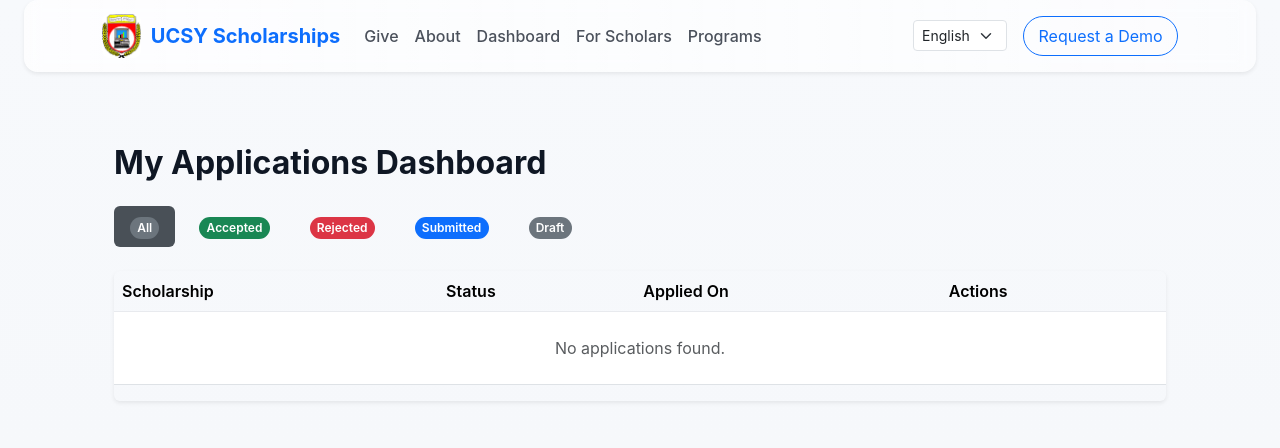
After one commit to SmtTheSE/Scholarship_Announcement_Web, a Django app: page /dashboard/ in a window 1280 px wide. The commit adds this page. Shown: the top 448 px of the page. Run offline with Django 5.2, Linux system fonts and the light colour scheme; a user stored in the database is signed in; data comes from the database, SQL or seed files in the repository; both versions use the stored data as it was after the commit.

Commit message:
Dashboard Adding

```diff
--- a/scholarships/templates/scholarships/admin_dashboard.html
+++ b/scholarships/templates/scholarships/admin_dashboard.html
@@ -53,7 +53,7 @@
                   {% csrf_token %}
                   <div class="d-flex flex-column gap-2">
                     <button type="submit" name="decision" value="accept" class="btn btn-success btn-sm">
-                      ✅ {% trans "Approve" %}
+                       {% trans "Approve" %}
                     </button>
                     <textarea name="reason" class="form-control form-control-sm" rows="2" placeholder="{% trans 'Rejection reason' %}..."></textarea>
                     <button type="submit" name="decision" value="reject" class="btn btn-danger btn-sm">
--- /dev/null
+++ b/scholarships/templates/scholarships/dashboard.html
@@ -0,0 +1,79 @@
+{% extends "base.html" %}
+{% load i18n %}
+
+{% block content %}
+<div class="container py-5">
+    <h2 class="fw-bold mb-4">{% trans "My Applications Dashboard" %}</h2>
+
+    <!-- Filter Tabs -->
+    <ul class="nav nav-pills mb-4" id="statusTabs">
+        {% for status, label, badge in statuses %}
+            <li class="nav-item me-2">
+                <a class="nav-link {% if active_status == status %}active{% endif %}"
+                   href="?status={{ status }}">
+                    <span class="badge rounded-pill bg-{{ badge }}">{{ label }}</span>
+                </a>
+            </li>
+        {% endfor %}
+    </ul>
+
+    <!-- Applications Table -->
+    <div class="table-responsive shadow-sm rounded">
+        <table class="table table-hover align-middle">
+            <thead class="table-light">
+                <tr>
+                    <th>{% trans "Scholarship" %}</th>
+                    <th>{% trans "Status" %}</th>
+                    <th>{% trans "Applied On" %}</th>
+                    <th>{% trans "Actions" %}</th>
+                </tr>
+            </thead>
+            <tbody>
+                {% for app in applications %}
+                    <tr>
+                        <td class="fw-medium">{{ app.scholarship.title }}</td>
+                        <td>
+                            {% if app.status == "accepted" %}
+                                <span class="badge bg-success">{% trans "Accepted" %}</span>
+                            {% elif app.status == "rejected" %}
+                                <span class="badge bg-danger">{% trans "Rejected" %}</span>
+                            {% elif app.status == "submitted" %}
+                                <span class="badge bg-primary">{% trans "Submitted" %}</span>
+                            {% elif app.status == "draft" %}
+                                <span class="badge bg-warning text-dark">{% trans "Draft" %}</span>
+                            {% else %}
+                                <span class="badge bg-secondary">{% trans "Unknown" %}</span>
+                            {% endif %}
+                        </td>
+                        <td>{{ app.created_at|date:"M d, Y" }}</td>
+                        <td>
+                            <a href="{% url 'scholarships:detail' app.scholarship.id %}"
+                               class="btn btn-sm btn-outline-dark">
+                               {% trans "View" %}
+                            </a>
+                        </td>
+                    </tr>
+                {% empty %}
+                    <tr>
+                        <td colspan="4" class="text-center text-muted py-4">
+                            {% trans "No applications found." %}
+                        </td>
+                    </tr>
+                {% endfor %}
+            </tbody>
+        </table>
+    </div>
+</div>
+
+<style>
+    /* Softer active tab style */
+    .nav-pills .nav-link.active {
+        background-color: #495057;
+    }
+    /* Hover: subtle darkening, no bright blue */
+    .nav-pills .nav-link:hover {
+        background-color: #e9ecef;
+        color: #212529;
+    }
+</style>
+{% endblock %}
--- a/scholarships/urls.py
+++ b/scholarships/urls.py
@@ -1,13 +1,16 @@
 from django.urls import path
 from . import views
+
 
 app_name = 'scholarships'
 
 urlpatterns = [
-    path('', views.home, name='home'),  # 👈 homepage view
+    path('', views.home, name='home'),  #  homepage view
     path('logout/', views.logout_view, name='logout'),
+    path('dashboard/', views.dashboard, name='dashboard'),
     path('types/', views.TypeListView.as_view(), name='type_list'),
     path('type/<int:pk>/', views.ScholarshipListView.as_view(), name='list_by_type'),
     path('program/<int:pk>/', views.ScholarshipDetailView.as_view(), name='detail'),
+    path('dismiss-rejection-notice/', views.dismiss_rejection_notice, name='dismiss_rejection_notice'),
     path('review/<int:app_id>/', views.review_application, name='review_application')
 ]
--- a/scholarships/views.py
+++ b/scholarships/views.py
@@ -5,10 +5,12 @@ from django.contrib.auth import login, logout
 from django.contrib.auth.forms import AuthenticationForm, UserCreationForm
 from django.contrib.auth.decorators import login_required
 from django.contrib import messages
-from django.utils.decorators import method_decorator
-from django.views.decorators.http import require_POST
+from django.core.paginator import Paginator
+from django.template.loader import render_to_string
 from .models import ScholarshipType, Scholarship, Application
 from .forms import ApplicationForm
+from django.views.decorators.http import require_POST
+from django.http import JsonResponse
 
 def home(request):
     form_type = request.POST.get('form_type', '')
@@ -142,6 +144,31 @@ class ScholarshipDetailView(View):
             'application': application,
         })
 
+@login_required
+def dashboard(request):
+    # Get all applications for logged-in user
+    applications = Application.objects.filter(user=request.user).select_related('scholarship')
+
+    # Filtering logic
+    status = request.GET.get('status')
+    if status and status != "all":
+        applications = applications.filter(status=status)
+
+    # Define status tabs in one place
+    statuses = [
+        ('all', 'All', 'secondary'),
+        ('accepted', 'Accepted', 'success'),
+        ('rejected', 'Rejected', 'danger'),
+        ('submitted', 'Submitted', 'primary'),
+        ('draft', 'Draft', 'secondary'),
+    ]
+
+    return render(request, 'scholarships/dashboard.html', {
+        'applications': applications,
+        'statuses': statuses,
+        'active_status': status or 'all',
+    })
+
 
 @login_required
 @require_POST
@@ -179,3 +206,8 @@ def review_application(request, app_id):
 
     application.save()
     return redirect('scholarships:home')
+
+@require_POST
+def dismiss_rejection_notice(request):
+    request.session['dismissed_rejection'] = True
+    return JsonResponse({'status': 'ok'})
--- a/templates/base.html
+++ b/templates/base.html
@@ -28,7 +28,9 @@
         <ul class="navbar-nav me-auto mb-2 mb-lg-0 align-items-lg-center">
           <li class="nav-item"><a class="nav-link" href="#">{% trans "Give" %}</a></li>
           <li class="nav-item"><a class="nav-link" href="#">{% trans "About" %}</a></li>
-          <li class="nav-item"><a class="nav-link" href="#">{% trans "Blog" %}</a></li>
+           <li class="nav-item">
+             <a class="nav-link" href="{% url 'scholarships:dashboard' %}">{% trans "Dashboard" %}</a>
+           </li>
           <li class="nav-item"><a class="nav-link" href="#">{% trans "For Scholars" %}</a></li>
           <li class="nav-item"><a class="nav-link" href="{% url 'scholarships:type_list' %}">{% trans "Programs" %}</a></li>
         </ul>
```
Also changed, not shown: scholarships/templates/scholarships/dashboard_table.html (added, +71 -0 lines), templates/home.html (+9 -3 lines), db.sqlite3.
